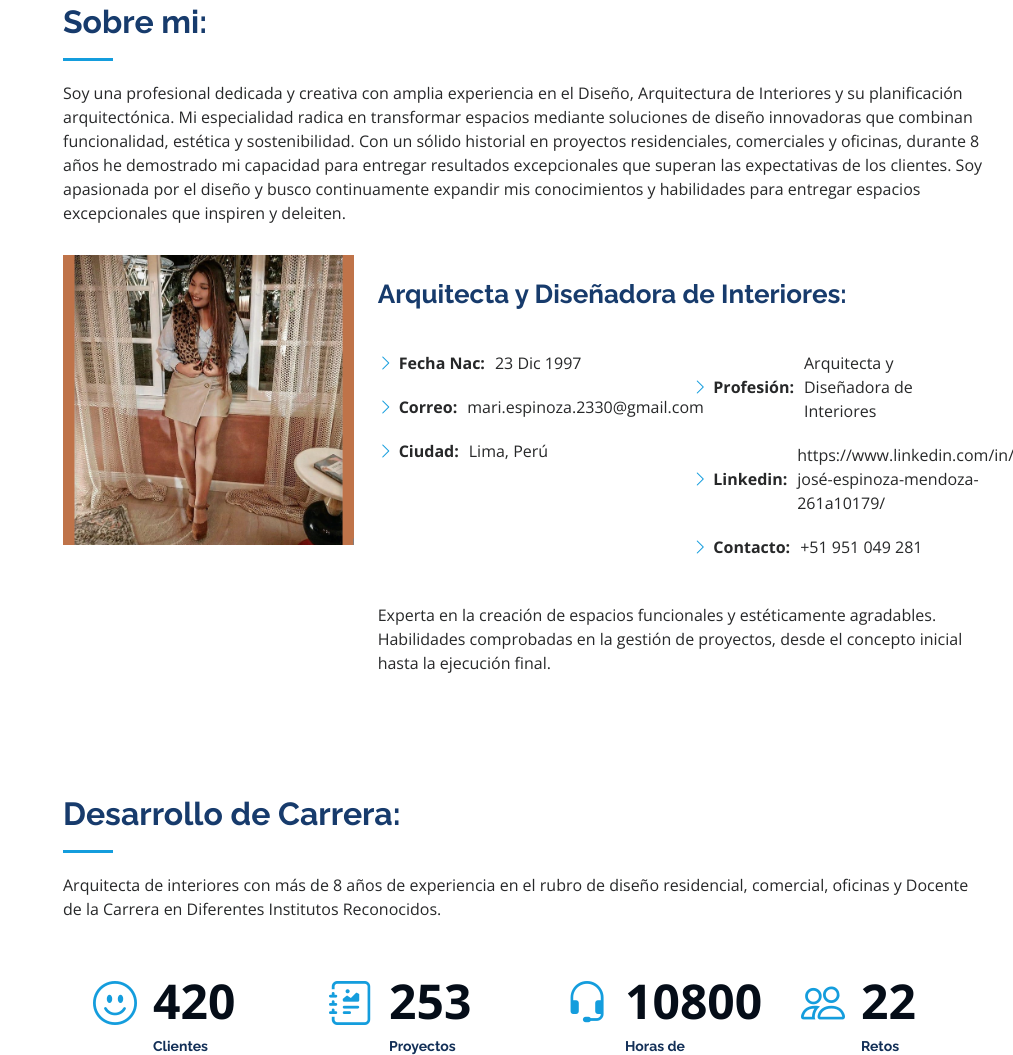
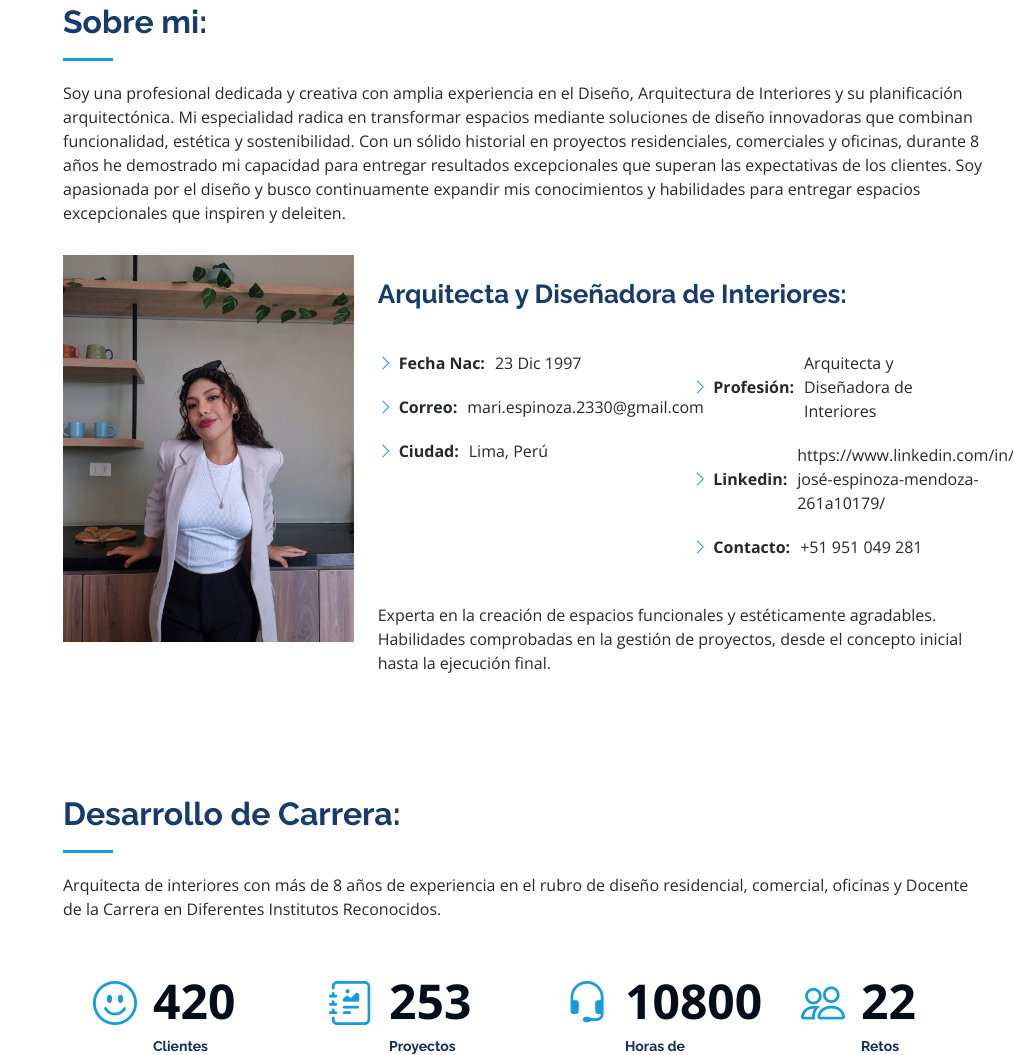
Before and after one commit to mariespinoza2330/mariespinoza2330.github.io, a plain HTML site: page index.html in a window 1280 px wide. Shown: the part 857-1912 px from the top of the page, without its empty margins (267-1280 px from the left). Drawn offline with nearby package versions, Linux system fonts and the light colour scheme.

Commit message:
nuevaimagen

```diff
--- a/index.html
+++ b/index.html
@@ -98,7 +98,7 @@
 
         <div class="row">
           <div class="col-lg-4" data-aos="fade-right">
-            <img src="assets/img/profile-img.jpg" class="img-fluid" alt="">
+            <img src="assets/img/Principal.jpg" class="img-fluid" alt="">
           </div>
           <div class="col-lg-8 pt-4 pt-lg-0 content" data-aos="fade-left">
             <br><h3>Arquitecta y Diseñadora de Interiores:</h3>
```
